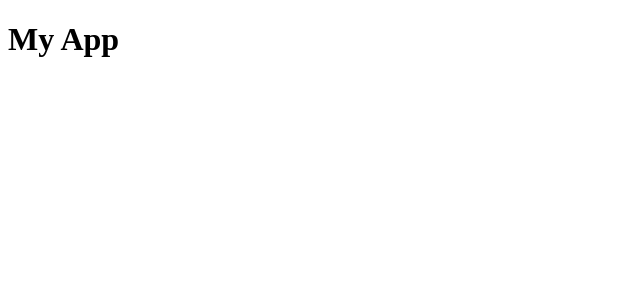
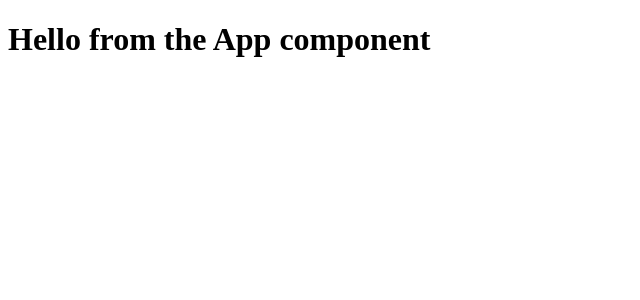
Before and after one commit to NayNayRen/feedback-app, a React (Create React App) app: page / in a window 1280 px wide. Shown: the top 300 px of the page, without its empty margins (0-640 px from the left). Built offline with nearby package versions, Linux system fonts and the light colour scheme.

Commit message:
created 3 files in /src to replace what deleted

```diff
--- /dev/null
+++ b/src/App.js
@@ -0,0 +1,5 @@
+function App() {
+  return <h1>Hello from the App component</h1>;
+}
+
+export default App;
--- a/src/index.js
+++ b/src/index.js
@@ -1,4 +1,13 @@
-import React from 'react';
-import ReactDOM from 'react-dom';
+import React from "react";
+import ReactDOM from "react-dom";
+import "./index.css";
+import App from "./App"; // App is used from /src App.js component
 
-ReactDOM.render(<h1>My App</h1>, document.getElementById('root'));
+// App is used using XML
+// StrictMode offers more checks and warnings
+ReactDOM.render(
+  <React.StrictMode>
+    <App />
+  </React.StrictMode>,
+  document.getElementById("root")
+);
```
Also changed, not shown: src/index.css (added).
